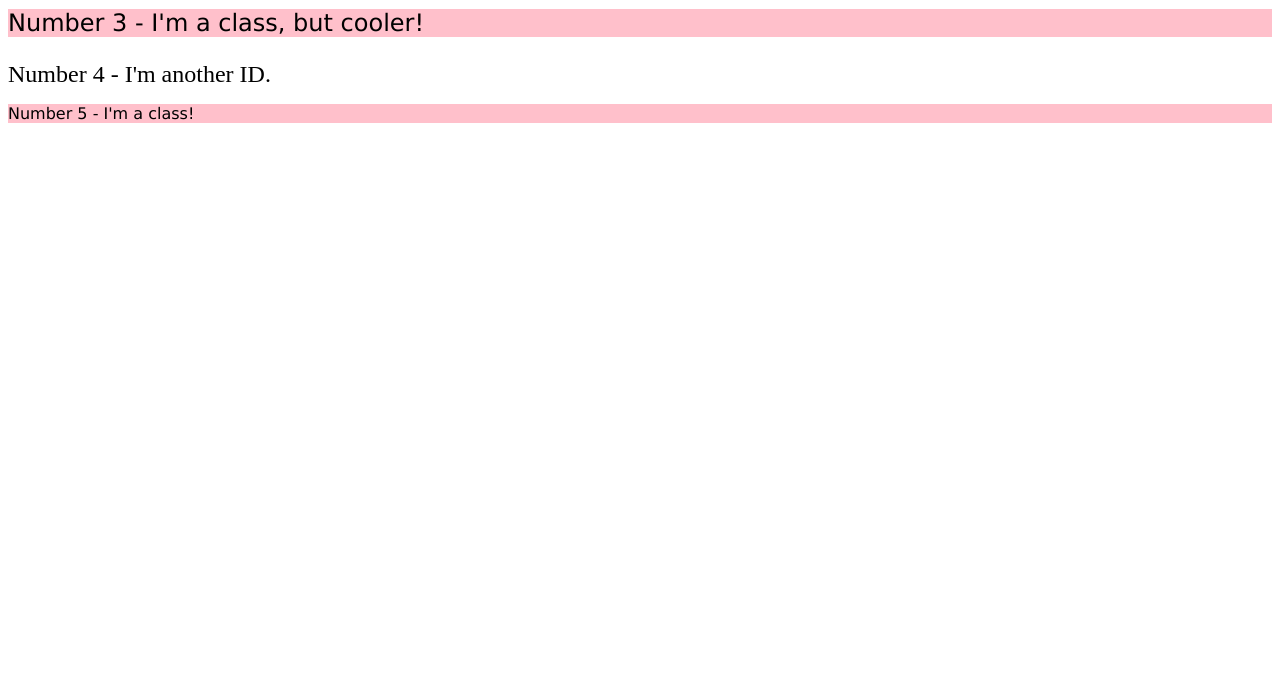
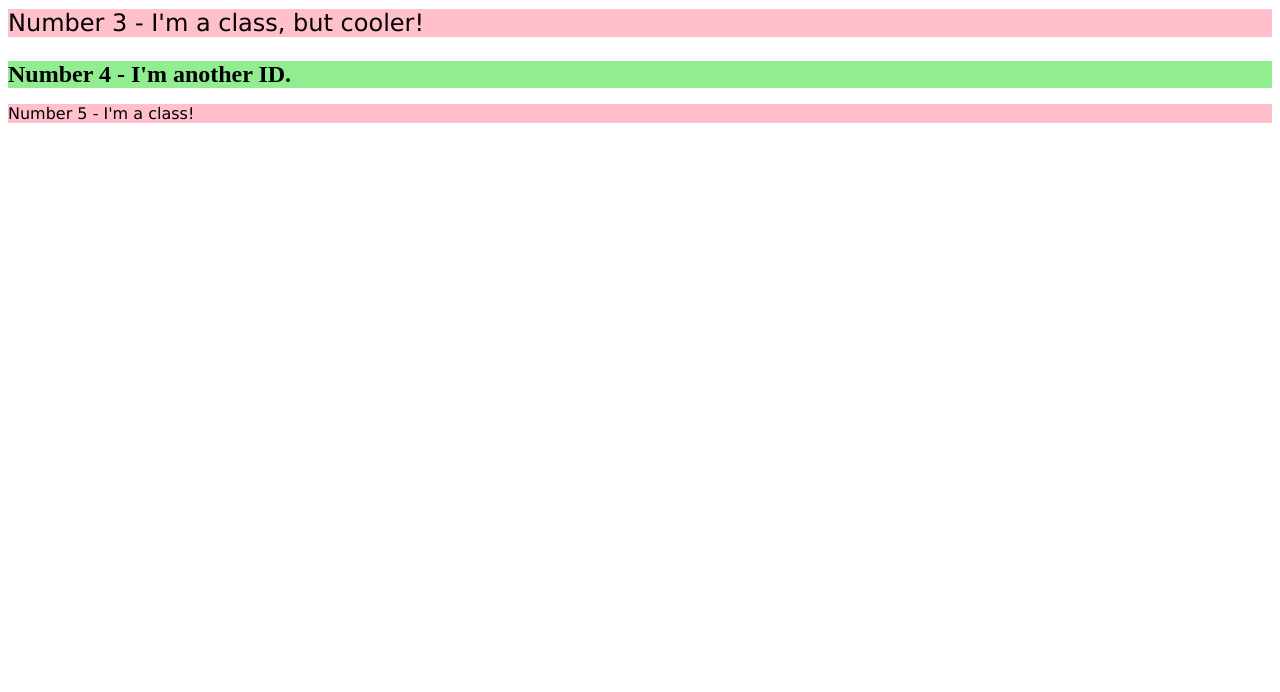
Before and after one commit to ljuskoff/css-exercises, a plain HTML site: page 02-class-id-selectors/index.html in a window 1280 px wide. Shown: the part 108-800 px from the top of the page. Drawn offline with Linux system fonts and the light colour scheme.

Commit message:
Give the final result for the excercise

```diff
--- a/02-class-id-selectors/index.html
+++ b/02-class-id-selectors/index.html
@@ -12,7 +12,7 @@
     <div id="second-element">Number 2 - I'm one ID.</div>
     <div class="font-size-24px">
         <p class="odds">Number 3 - I'm a class, but cooler!</p>
-        <div>Number 4 - I'm another ID.</div>
+        <div id="fourth-element">Number 4 - I'm another ID.</div>
     </div>
     <p class="odds">Number 5 - I'm a class!</p>
   </body>
```
